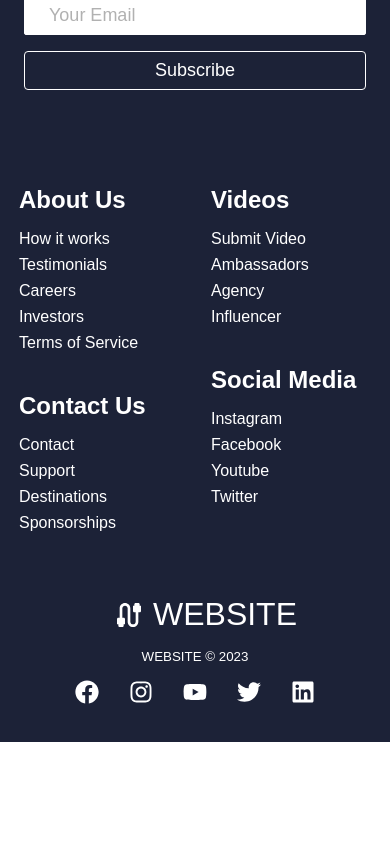
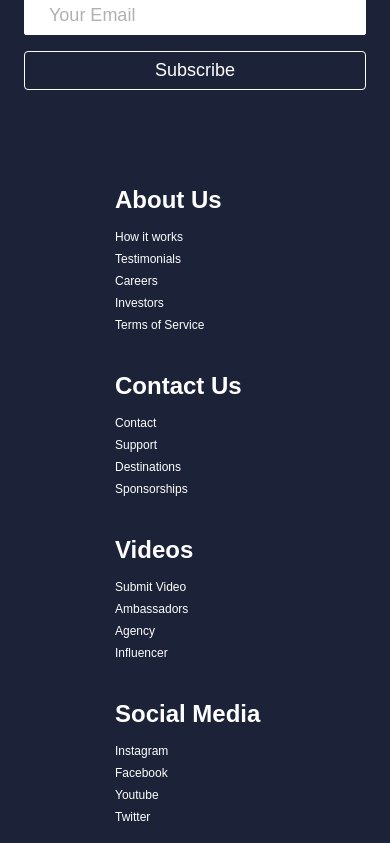
Before and after one commit to pie4fools/ChimeBankAppReact, a React (Create React App) app: page /sign-up in a window 390 px wide. Shown: the part 1881-2724 px from the top of the page. Before the commit the page ends 2623 px from the top, so only its background shows below. Built offline with nearby package versions, Linux system fonts and the light colour scheme.

Commit message:
fixed footer spacing on mobile

```diff
--- a/src/index.js
+++ b/src/index.js
@@ -1,5 +1,5 @@
 import React from 'react';
-import ReactDOM from 'react-dom';
+import createRoot from 'react-dom';
 import App from './App';
 
-ReactDOM.render(<App />, document.getElementById('root'));
+createRoot.render(<App />, document.getElementById('root'));
--- a/src/pages/Footer/Footerpage.css
+++ b/src/pages/Footer/Footerpage.css
@@ -137,8 +137,14 @@
   }
 
   @media screen and (max-width: 820px) {
+    .footer-link-items a {
+      font-size: 12px;
+    }
+
     .footer-links {
       padding-top: 2rem;
+      flex-direction: column;
+      align-items: center;
     }
 
     .footer-input {
```
